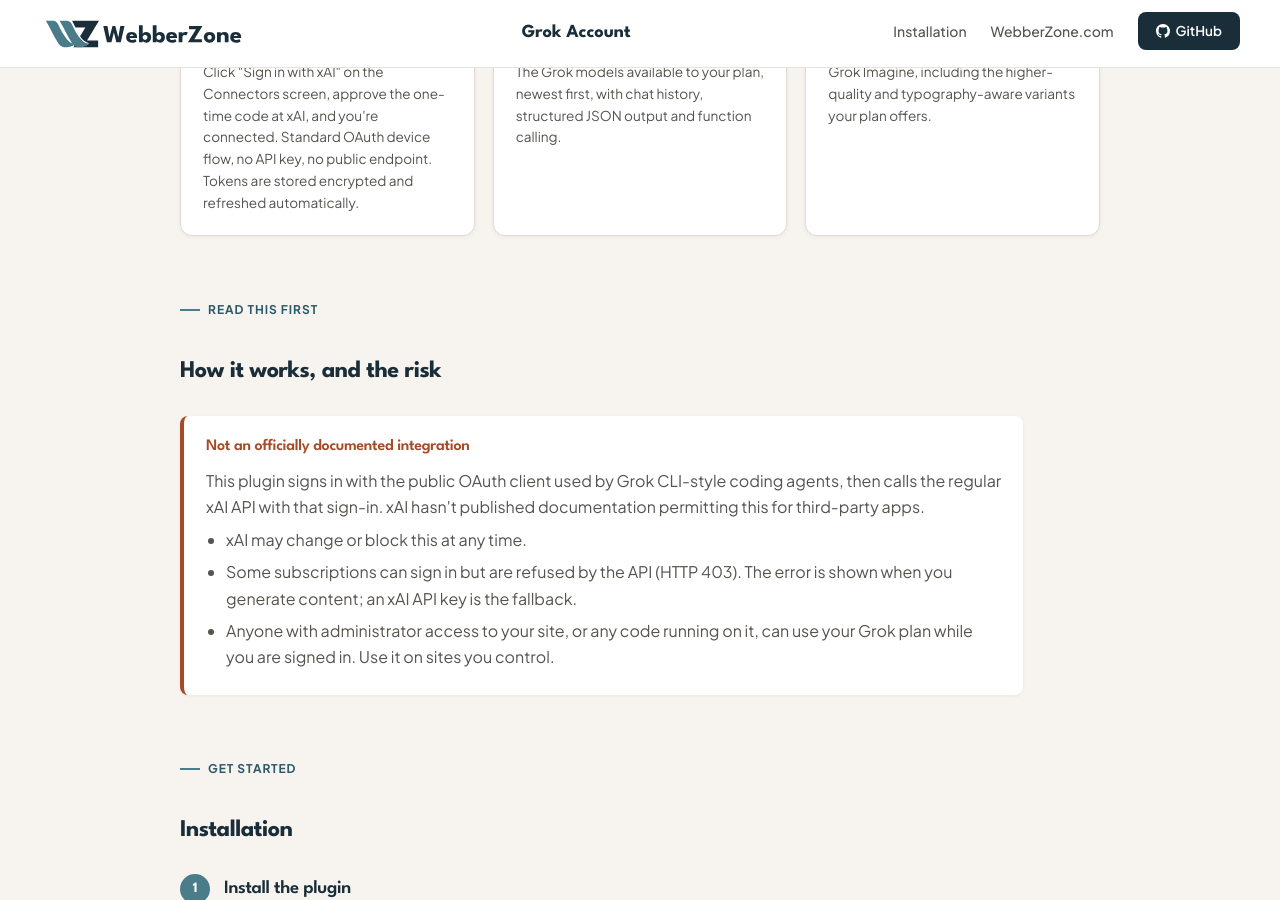
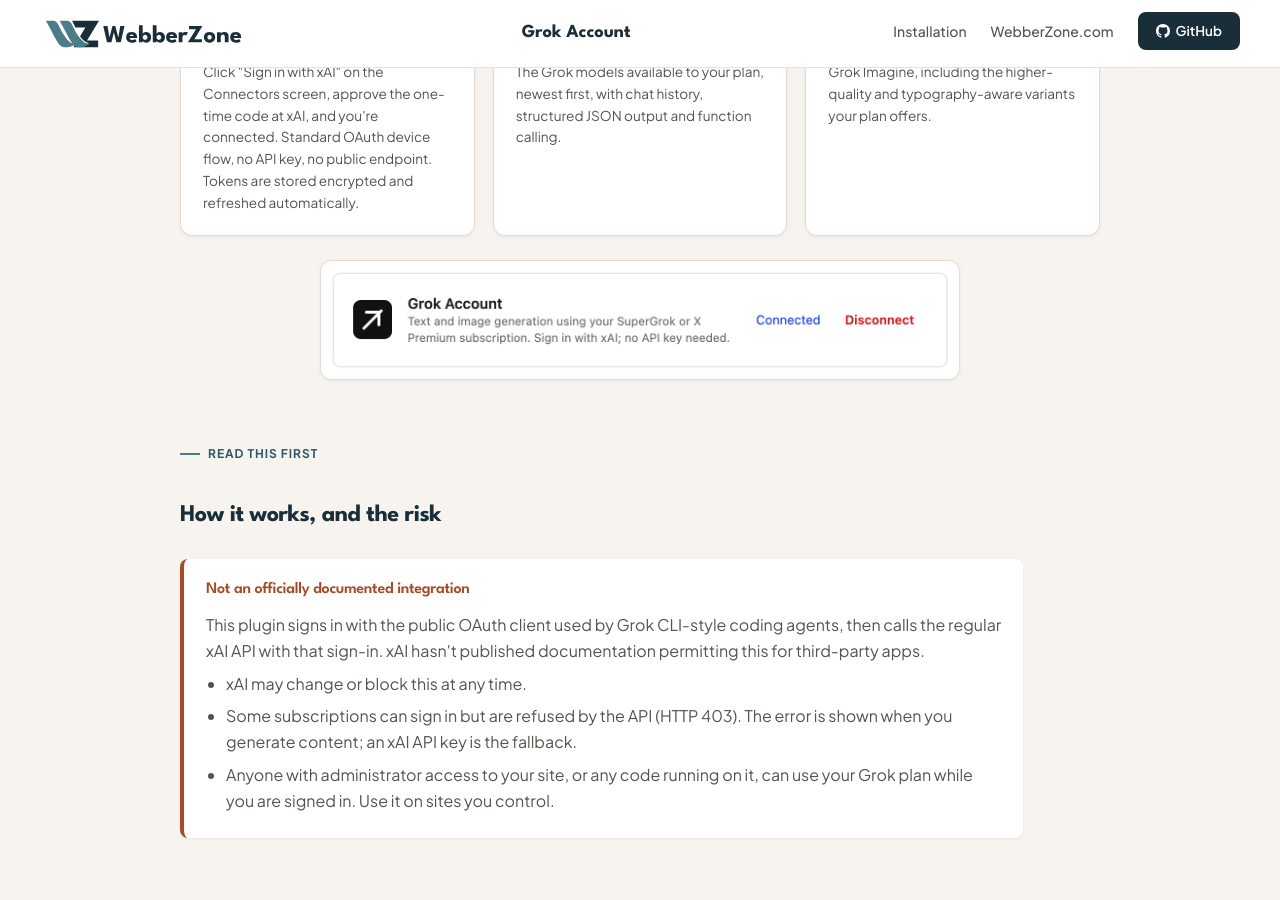
Before and after one commit to WebberZone/webberzone-grok-account, a Jekyll site: the page built from index.md, in a window 1280 px wide and 900 px high, scrolled down 800 px. Built offline with Jekyll 4.4.1, drawn with Linux system fonts in a browser that asks for light colours.

Commit message:
Add Connectors card screenshot to the site

```diff
--- a/index.md
+++ b/index.md
@@ -34,6 +34,8 @@ permalink: /
       <p>Grok Imagine, including the higher-quality and typography-aware variants your plan offers.</p>
     </div>
   </div>
+
+  <img class="screenshot" src="{{ '/site-assets/img/screenshot-connector.png' | relative_url }}" alt="The Grok Account card on the WordPress Settings → Connectors screen, showing it connected with a Disconnect button" width="656" height="121">
 </div>
 
 <div class="home-section" style="padding-top:0;">
```
Also changed, not shown: site-assets/img/screenshot-connector.png (added).
